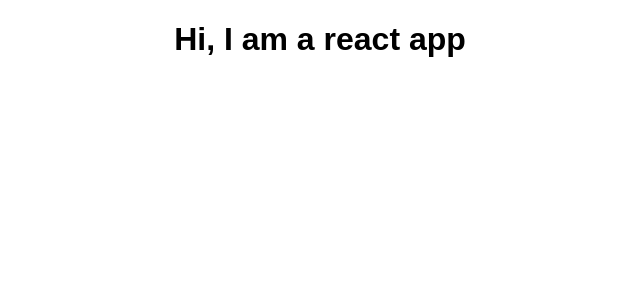
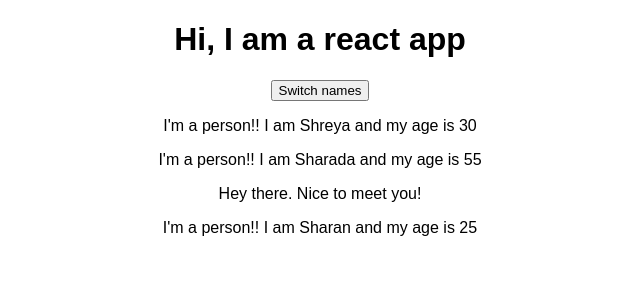
Before and after one commit to sharan669/React-Project, a React (Create React App) app in the folder react-complete-guide/: page / in a window 1280 px wide. Shown: the top 300 px of the page, without its empty margins (320-960 px from the left). Built offline with nearby package versions, Linux system fonts and the light colour scheme.

Commit message:
Used reach hooks to change states

```diff
--- a/react-complete-guide/src/App.js
+++ b/react-complete-guide/src/App.js
@@ -1,15 +1,84 @@
-import React, { Component } from 'react';
-import logo from './logo.svg';
+import React, {Component, useState} from 'react';
 import './App.css';
+import Person from './Person/Person'
 
 class App extends Component {
+
+    state = {
+        persons: [
+            {name: "Shreya", age: 30},
+            {name: "Sharada", age: 55},
+            {name: "Sharan", age: 25}
+        ]
+    }
+
+    switchNameHandler = () => {
+        this.setState({
+                          persons: [
+                              {name: "Shreya Surendra", age: 30},
+                              {name: "Sharada Surendra", age: 55},
+                              {name: "Sharan Surendra", age: 25}
+                          ]
+                      })
+    }
+
     render() {
         return (
             <div className="App">
                 <h1>Hi, I am a react app</h1>
+                <button onClick={this.switchNameHandler}>Switch names</button>
+                <Person name={this.state.persons[0].name} age={this.state.persons[0].age}/>
+                <Person name={this.state.persons[1].name} age={this.state.persons[1].age}> Hey
+                    there. Nice to meet you! </Person>
+                <Person name={this.state.persons[2].name} age={this.state.persons[2].age}/>
             </div>
+
         );
     }
 }
 
 export default App;
+
+//using React hooks
+// const app = props => {
+//     const [personsState, setPersonsState] = useState({
+//                                                          persons: [
+//                                                              {name: "Shreya", age: 30},
+//                                                              {name: "Sharada", age: 55},
+//                                                              {name: "Sharan", age: 25}
+//                                                          ],
+//                                                          otherState: 'SomeValue'
+//                                                      });
+//
+//     const [otherState, setOtherState] = useState('Some other value');
+//
+//
+//     console.log(personsState,otherState)
+//
+//     const switchNameHandler = () => {
+//         setPersonsState({
+//                             persons: [
+//                                 {name: "Shreya Surendra", age: 30},
+//                                 {name: "Sharada Surendra", age: 55},
+//                                 {name: "Sharan Surendra", age: 25}
+//                             ]
+//                         })
+//     }
+//
+//     return (
+//         <div className="App">
+//             <h1>Hi, I am a react app</h1>
+//             <button onClick={switchNameHandler}>Switch names</button>
+//             <Person
+//                 name={personsState.persons[0].name}
+//                 age={personsState.persons[0].age}
+//                 click = {}
+//             />
+//             <Person name={personsState.persons[1].name} age={personsState.persons[1].age}> Hey
+//                 there. Nice to meet you! </Person>
+//             <Person name={personsState.persons[2].name} age={personsState.persons[2].age}/>
+//         </div>
+//
+//     );
+//
+// }
--- /dev/null
+++ b/react-complete-guide/src/Person/Person.js
@@ -0,0 +1,12 @@
+import React from 'react'
+
+const person = (props) => {
+    return (
+        <div>
+        <p>I'm a person!! I am {props.name} and my age is {props.age}</p>
+        <p>{props.children}</p>
+        </div>
+    )
+}
+
+export default person;
```
Lines whose indentation alone changed are shown as unchanged.
